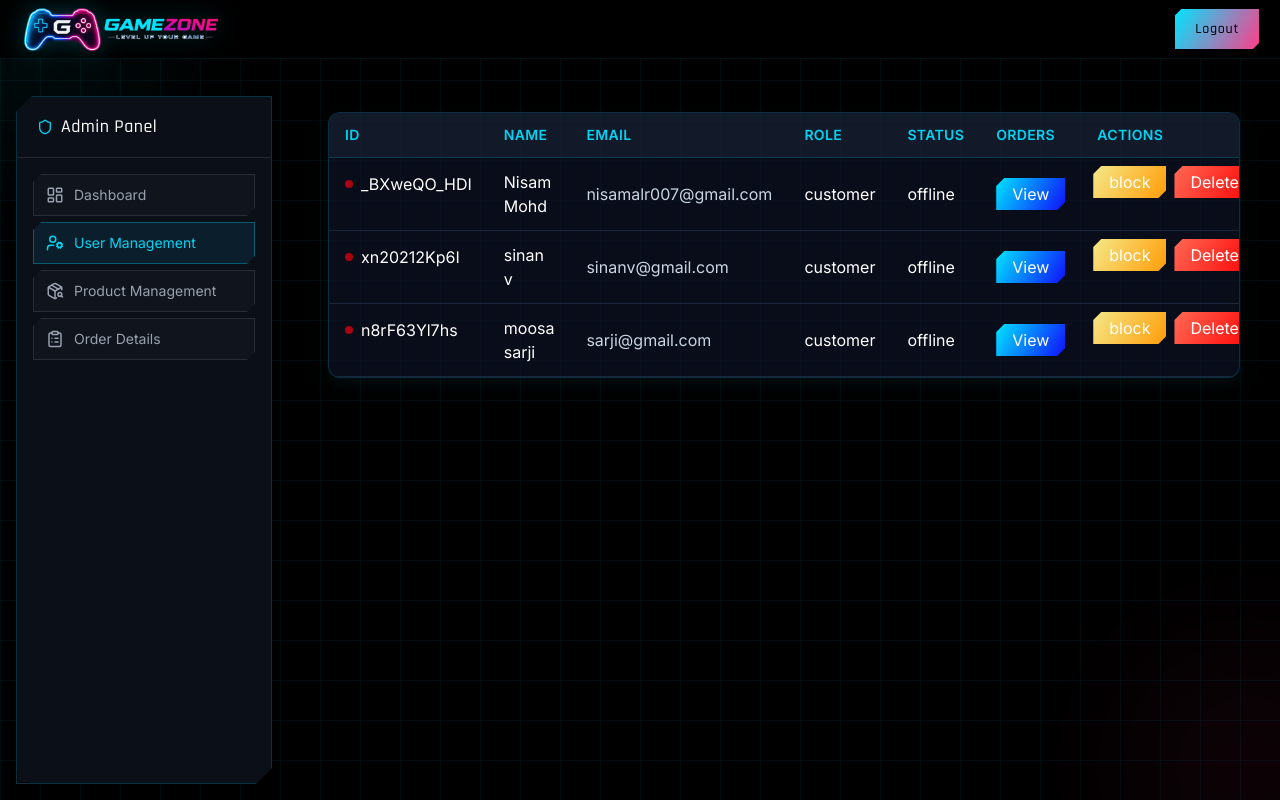
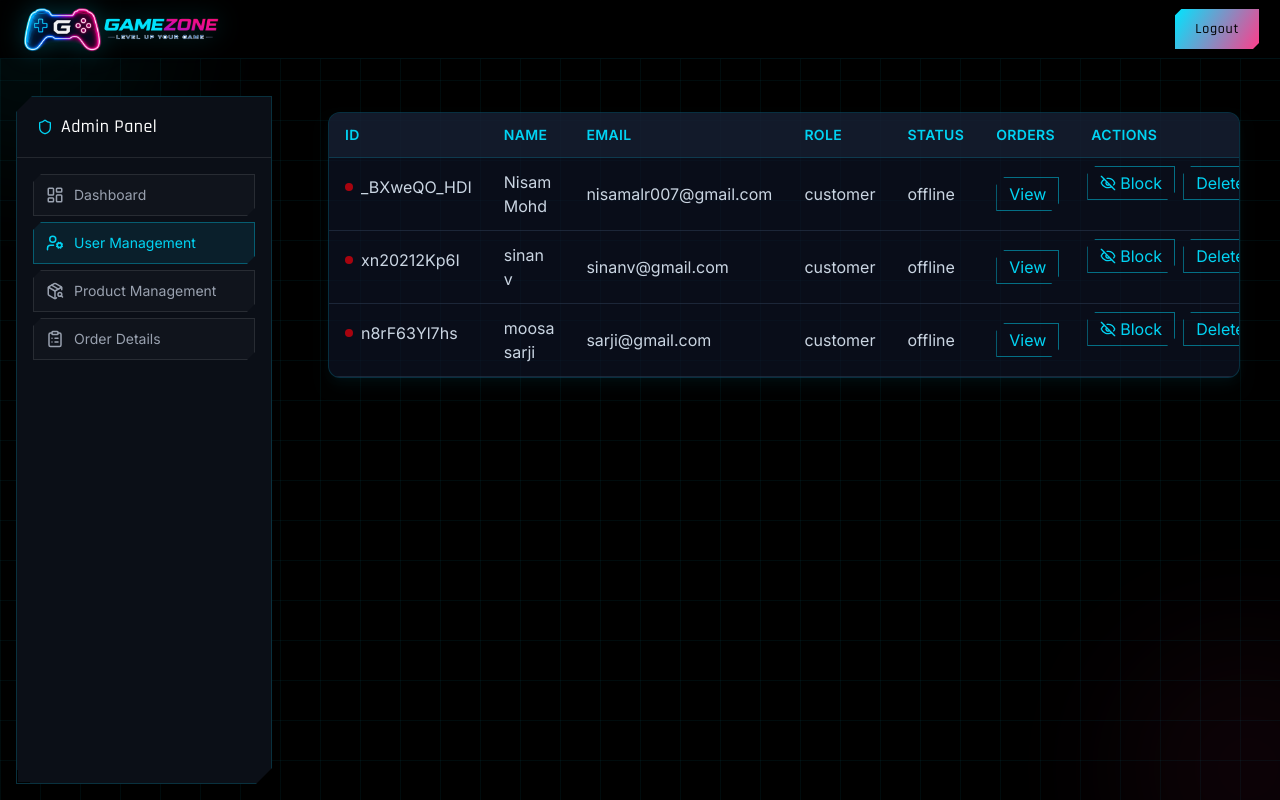
Before and after one commit to NisamMohd/gamezone3, a React (Vite) app: page /admin/usermanagment in a window 1280 px wide. Built offline with nearby package versions, Linux system fonts and the light colour scheme; data requests are answered from the project's data file; sample sign-in values are in the browser's storage.

Commit message:
css update

```diff
--- a/src/AdminLayout/pages/UserManagment.jsx
+++ b/src/AdminLayout/pages/UserManagment.jsx
@@ -2,6 +2,7 @@ import React, { useEffect } from "react";
 import { useSelector, useDispatch } from "react-redux";
 import { customerList } from "../redux/thunks/customerThunk";
 import { toggleBlockuser } from "../redux/thunks/blockuserThunk";
+import { EyeOff, Eye } from "lucide-react";
 
 function UserManagement() {
   const { items, loading } = useSelector((state) => state.users);
@@ -16,11 +17,13 @@ function UserManagement() {
   };
 
   const handleBlock = (item) => {
-    dispatch(toggleBlockuser({
-      userId: item.id,
-      isBlocked : !item.isBlocked
-    }))
-  }
+    dispatch(
+      toggleBlockuser({
+        userId: item.id,
+        isBlocked: !item.isBlocked,
+      }),
+    );
+  };
 
   if (loading) return <div className="text-white p-4">Loading...</div>;
 
@@ -59,16 +62,16 @@ function UserManagement() {
                 key={item.id}
                 className="border-b border-slate-700/50 hover:bg-cyan-500/5 transition-colors duration-150"
               >
-                <td className="px-4 py-3 flex gap-2 items-center">
+                <td className="px-4 py-3 flex gap-2 items-center text-slate-300">
                   <span
-                    className={`h-2 w-2  rounded-full ${item.isOnline === true ? "bg-green-600" : "bg-red-600"} animate-pulse`}
+                    className={`h-2 w-2  rounded-full ${item.isOnline === true ? "bg-green-600" : "bg-red-600"} animate-pulse `}
                   />
                   {item.id}
                 </td>
-                <td className="px-4 py-3">{item.name}</td>
+                <td className="px-4 py-3 text-slate-300">{item.name}</td>
                 <td className="px-4 py-3 text-slate-300">{item.email}</td>
-                <td className="px-4 py-3">{item.role}</td>
-                <td className="px-4 py-3">
+                <td className="px-4 py-3 text-slate-300">{item.role}</td>
+                <td className="px-4 py-3 text-slate-300">
                   {item.isBlocked
                     ? "blocked"
                     : item.isOnline
@@ -77,10 +80,7 @@ function UserManagement() {
                 </td>
                 <td className="px-4 py-3">
                   <button
-                    className="px-4 py-1  clip-btn"
-                    style={{
-                      background: "linear-gradient(120deg, #00E5FF, #1010fa)",
-                    }}
+                    className="text-cyan-400 hover:text-pink-400 clip-btn px-3 py-1 border border-cyan-400/50 hover:border-pink-400/50 hover:bg-pink-400/10 transition-colors"
                     onClick={handleView}
                   >
                     View
@@ -88,20 +88,16 @@ function UserManagement() {
                 </td>
                 <td className="px-3 py-2 flex gap-2">
                   <button
-                    className="px-4 py-1  clip-btn"
-                    style={{
-                      background: "linear-gradient(120deg, #f5e887, #ff9d09)",
-                    }}
                     onClick={() => handleBlock(item)}
+                    className={`clip-btn px-3 py-1 border ${
+                      item.isBlocked
+                        ? "text-pink-400 hover:text-cyan-400  border-pink-400/50 hover:border-cyan-400/50 hover:bg-cyan-400/10 transition-colors"
+                        : "text-cyan-400 hover:text-pink-400  border-cyan-400/50 hover:border-pink-400/50 hover:bg-pink-400/10 transition-colors"
+                    }`}
                   >
-                    { item.isBlocked ? "unblock" : "block"}
+                    <span className="flex items-center gap-1">{item.isBlocked ? <Eye size={16} /> : <EyeOff size={16} />} Block</span>
                   </button>
-                  <button
-                    className="px-4 py-1  clip-btn"
-                    style={{
-                      background: "linear-gradient(120deg, #ff6955, #fe0202)",
-                    }}
-                  >
+                  <button className="text-cyan-400 hover:text-pink-400 clip-btn px-3 py-1 border border-cyan-400/50 hover:border-pink-400/50 hover:bg-pink-400/10 transition-colors">
                     Delete
                   </button>
                 </td>
```
